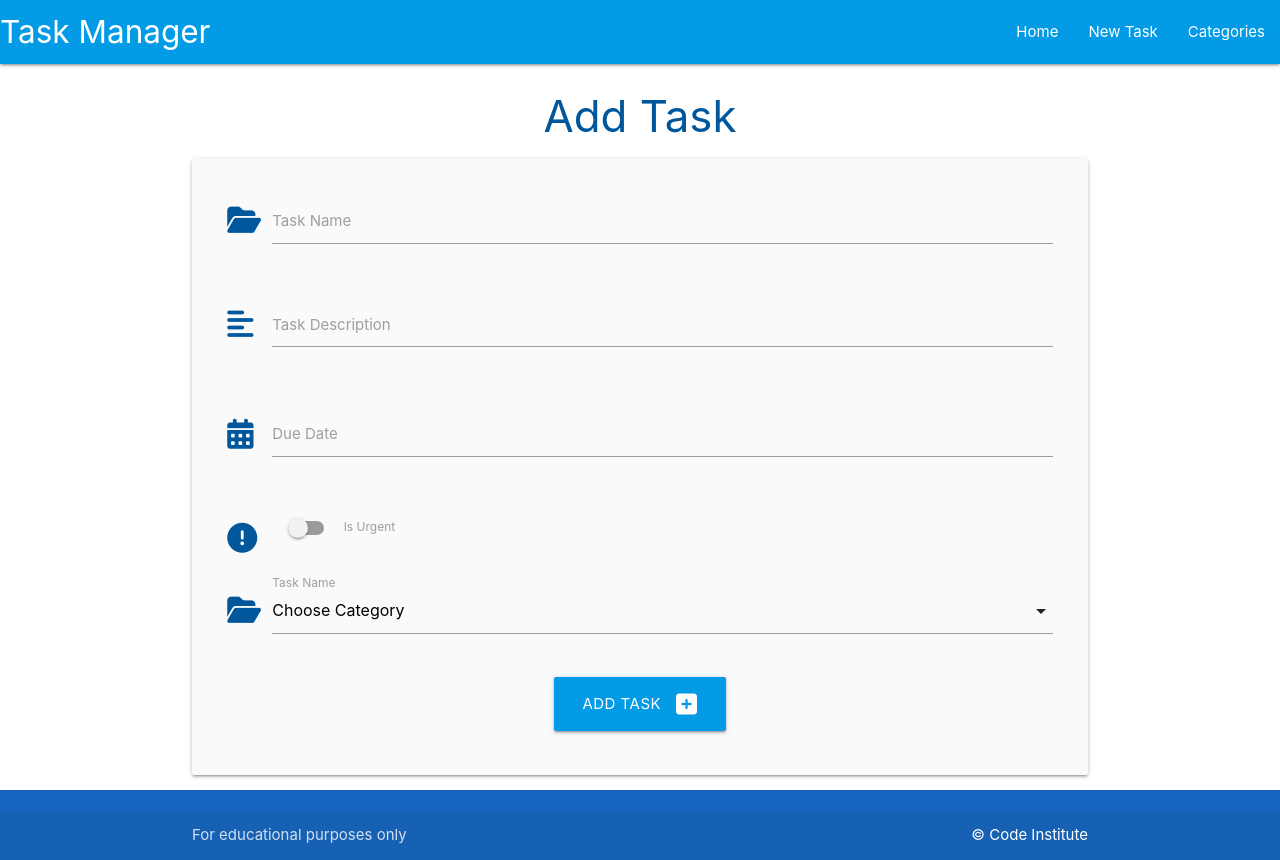
After one commit to JeyAsare/taskmanager-project, a Python web app: template taskmanager/templates/add_task.html in a window 1280 px wide. The commit adds this page. Run offline with Jinja, Linux system fonts and the light colour scheme; the template is opened without the code that fills it, so the values that code supplies are empty.

Commit message:
added categories and tasks to my taskmanager page

```diff
--- a/taskmanager/static/js/script.js
+++ b/taskmanager/static/js/script.js
@@ -2,4 +2,19 @@ document.addEventListener('DOMContentLoaded', function() {
     // sidebar initialization
     let sidenav = document.querySelectorAll('.sidenav');
     M.Sidenav.init(sidenav);
+
+    // datepicker initialization
+    let datepicker = document.querySelectorAll('.datepicker');
+    M.Datepicker.init(datepicker, {
+      format: "dd mmmm, yyyy",
+      i18n: {done: "Select"}
+    });
+
+    // select initialization
+    let selects = document.querySelectorAll('select');
+    M.FormSelect.init(selects);
+
+    // collapsible initialization
+    let collapsible = document.querySelectorAll('.collapsible');
+    M.Collapsible.init(collapsible);
   });
--- /dev/null
+++ b/taskmanager/templates/add_task.html
@@ -0,0 +1,70 @@
+{% extends "base.html" %}
+{% block content %}
+
+<h3 class="light-blue-text text-darken-4 center-align">Add Task</h3>
+
+<div class="row card-panel grey lighten-5">
+    <form class="col s12" method="POST" action="{{ url_for('add_task') }}">
+      <!-- task_name-->
+      <div class="row">
+        <div class="input-field col s12">
+          <i class="fas fa-folder-open prefix light-blue-text text-darken-4"></i>
+          <input id="task_name" name="task_name" minlength="5" maxlength="50" type="text" class="validate" required>
+          <label for="task_name">Task Name</label>
+        </div>
+      </div>
+      <!-- task_description-->
+      <div class="row">
+        <div class="input-field col s12">
+          <i class="fas fa-align-left prefix light-blue-text text-darken-4"></i>
+          <textarea id="task_description" name="task_description" minlength="5" maxlength="200" type="text"
+          class="materialize-textarea validate" required></textarea>
+          <label for="task_description">Task Description</label>
+        </div>
+      </div>
+      <!--due_date-->
+      <div class="row">
+        <div class="input-field col s12">
+          <i class="fas fa-calendar-alt prefix light-blue-text text-darken-4"></i>
+          <input id="due_date" name="due_date" type="text" class="datepicker validate" required>
+          <label for="due_date">Due Date</label>
+        </div>
+      </div>
+      <!--is_urgent-->
+      <div class="row">
+        <div class="input-field col s12">
+          <div class="switch">
+            <i class="fas fa-exclamation-circle prefix light-blue-text text-darken-4"></i>
+            <label for="is_urgent">
+              <input id="is_urgent" name="is_urgent" type="checkbox">
+              <span class="lever"></span>
+              Is Urgent
+            </label>
+          </div>
+        </div>
+      </div>
+      <!--category_id-->
+      <div class="row">
+        <div class="input-field col s12">
+          <i class="fas fa-folder-open prefix light-blue-text text-darken-4"></i>
+          <select name="category_id" id="category_id" class="validate" required>
+            <option value="" disabled selected>Choose Category</option>
+            {% for category in categories %}
+              <option value="{{ category.id }}">{{ category.category_name }}</option>
+            {% endfor %}
+          </select>
+          <label for="task_name">Task Name</label>
+        </div>
+      </div>
+      <!-- submit button-->
+      <div class="row">
+        <div class="col s12 center-align">
+            <button type="submit" class="btn-large light-blue darken-1">
+                Add Task <i class="fas fa-plus-square right"></i>
+            </button>
+        </div>
+      </div>
+    </form>
+  </div>
+
+{% endblock %}
--- a/taskmanager/templates/base.html
+++ b/taskmanager/templates/base.html
@@ -17,7 +17,7 @@
               <a href="#" data-target="mobile-demo" class="sidenav-trigger"><i class="fas fa-bars"></i>
               <ul class="right hide-on-med-and-down">
                 <li><a href="{{ url_for('home') }}">Home</a></li>
-                <li><a href="">New Task</a></li>
+                <li><a href="{{ url_for('add_task') }}">New Task</a></li>
                 <li><a href="{{ url_for('categories') }}">Categories</a></li>
               </ul>
             </div>
@@ -25,7 +25,7 @@
         <!--- side-navbar -->
           <ul class="sidenav" id="mobile-demo">
             <li><a href="{{ url_for('home') }}">Home</a></li>
-            <li><a href="">New Task</a></li>
+            <li><a href="{{ url_for('add_task') }}">New Task</a></li>
             <li><a href="{{ url_for('categories') }}">Categories</a></li>
           </ul>
 
--- a/taskmanager/templates/categories.html
+++ b/taskmanager/templates/categories.html
@@ -21,8 +21,8 @@
 
         </div>
         <div class="card-action">
-          <a href="#" class="btn green accent-4">Edit</a>
-          <a href="#" class="btn red">Delete</a>
+          <a href="{{ url_for('edit_category', category_id=category.id) }}" class="btn green accent-4">Edit</a>
+          <a href="{{ url_for('delete_category', category_id=category.id) }}" class="btn red">Delete</a>
         </div>
       </div>
     </div>
```
Also changed, not shown: taskmanager/routes.py (+37 -1 lines), taskmanager/templates/edit_category.html (added, +27 -0 lines), taskmanager/templates/tasks.html (+26 -0 lines).
